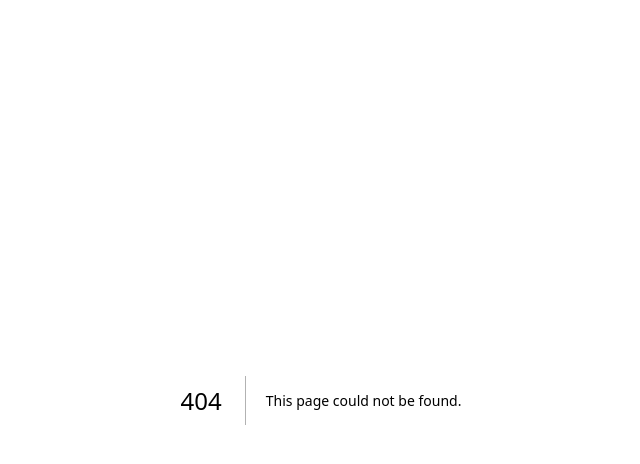
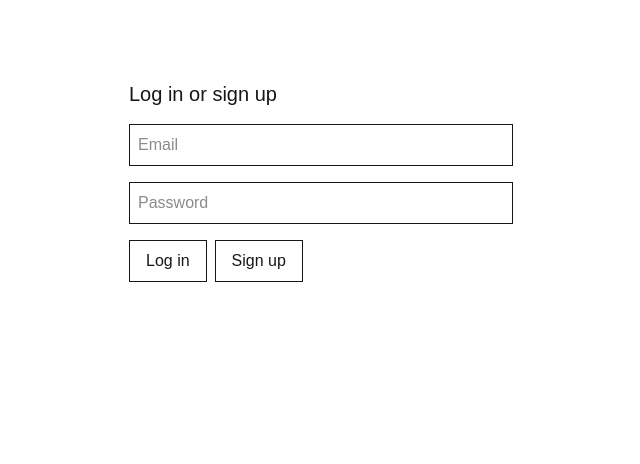
Before and after one commit to adam5192/game-backlog-tracker, a Next.js app: page /login in a window 1280 px wide. Before the commit this address had no page. Shown: the top 464 px of the page, without its empty margins (319-959 px from the left). Built offline with nearby package versions, Linux system fonts and the light colour scheme; no server answers.

Commit message:
create simple login page

```diff
--- a/package.json
+++ b/package.json
@@ -9,6 +9,8 @@
     "lint": "eslint"
   },
   "dependencies": {
+    "@supabase/ssr": "^0.12.3",
+    "@supabase/supabase-js": "^2.110.8",
     "drizzle-orm": "^0.45.2",
     "next": "16.2.11",
     "postgres": "^3.4.9",
--- /dev/null
+++ b/src/app/login/page.tsx
@@ -0,0 +1,55 @@
+"use client";
+
+import { useState } from "react";
+import { createClient } from "@/utils/supabase/client";
+import { useRouter } from "next/navigation";
+
+export default function LoginPage() {
+  const [email, setEmail] = useState("");
+  const [password, setPassword] = useState("");
+  const [error, setError] = useState("");
+  const router = useRouter();
+  const supabase = createClient();
+
+  async function handleSignUp() {
+    const { error } = await supabase.auth.signUp({ email, password });
+    if (error) setError(error.message);
+    else router.push("/dashboard");
+  }
+
+  async function handleSignIn() {
+    const { error } = await supabase.auth.signInWithPassword({
+      email,
+      password,
+    });
+    if (error) setError(error.message);
+    else router.push("/dashboard");
+  }
+
+  return (
+    <div className="max-w-sm mx-auto mt-20 space-y-4">
+      <h1 className="text-xl font-medium">Log in or sign up</h1>
+      <input
+        className="border p-2 w-full"
+        placeholder="Email"
+        value={email}
+        onChange={(e) => setEmail(e.target.value)}
+      />
+      <input
+        className="border p-2 w-full"
+        placeholder="Password"
+        value={password}
+        onChange={(e) => setPassword(e.target.value)}
+      />
+      {error && <p className="text-red-500 text-sm">error</p>}
+      <div className="flex gap-2">
+        <button className="border px-4 py-2" onClick={handleSignIn}>
+          Log in
+        </button>
+        <button className="border px-4 py-2" onClick={handleSignUp}>
+          Sign up
+        </button>
+      </div>
+    </div>
+  );
+}
--- /dev/null
+++ b/src/utils/supabase/client.ts
@@ -0,0 +1,8 @@
+import { createBrowserClient } from "@supabase/ssr";
+
+export function createClient() {
+  return createBrowserClient(
+    process.env.NEXT_PUBLIC_SUPABASE_URL!,
+    process.env.NEXT_PUBLIC_SUPABASE_ANON_KEY!,
+  );
+}
--- /dev/null
+++ b/src/utils/supabase/server.ts
@@ -0,0 +1,23 @@
+import { createServerClient } from "@supabase/ssr";
+import { cookies } from "next/headers";
+
+export async function createClient() {
+  const cookieStore = await cookies();
+
+  return createServerClient(
+    process.env.NEXT_PUBLIC_SUPABASE_URL!,
+    process.env.NEXT_PUBLIC_SUPABASE_ANON_KEY!,
+    {
+      cookies: {
+        getAll() {
+          return cookieStore.getAll();
+        },
+        setAll(cookiesToSet) {
+          cookiesToSet.forEach(({ name, value, options }) =>
+            cookieStore.set(name, value, options),
+          );
+        },
+      },
+    },
+  );
+}
```
Also changed, not shown: 1 other file (tests, documents, lock files or other folders).
